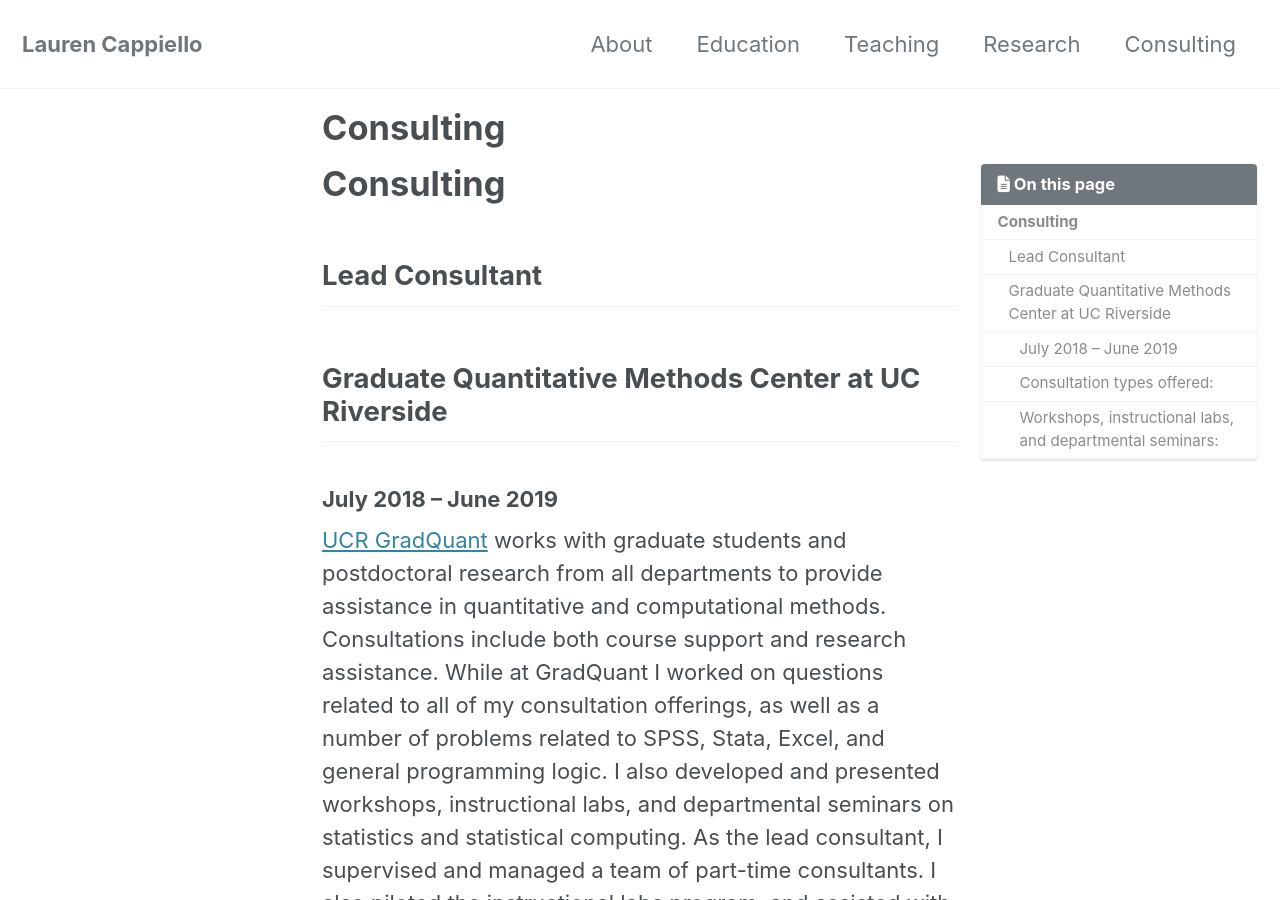
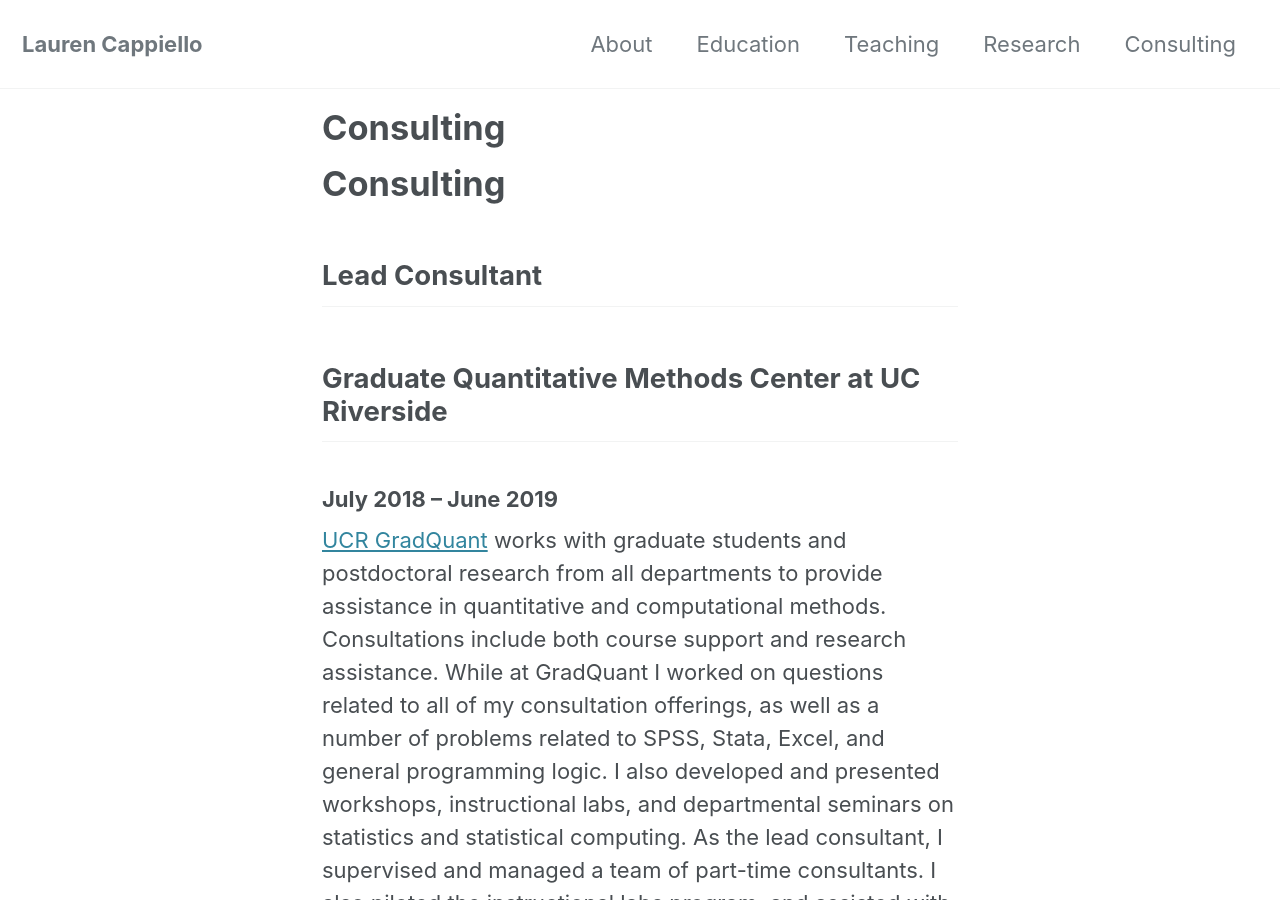
Before and after one commit to lgpcappiello/lgpcappiello.github.io, a Jekyll site: the page built from consulting.md, in a window 1280 px wide and 900 px high. Built offline with Jekyll 4.4.1, drawn with Linux system fonts in a browser that asks for light colours; cached includes are drawn as plain includes; nearby versions of some CDN libraries; our own code applies the rules of GitHub Pages for plain Markdown files.

Commit message:
Update consulting.md

```diff
--- a/consulting.md
+++ b/consulting.md
@@ -1,8 +1,7 @@
 ---
 permalink: /consulting/
-title: "Consulting"
 layout: single
-toc: true
+toc: false
 ---
 # Consulting
 
```
